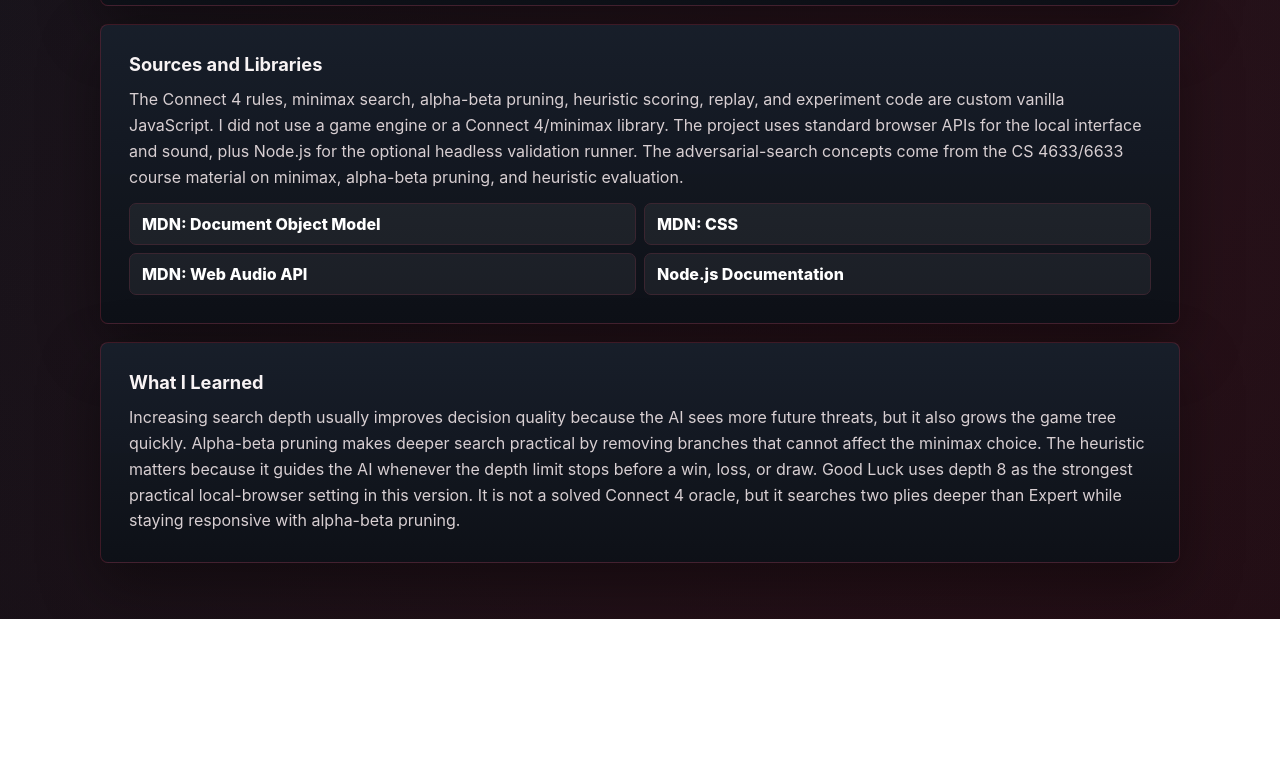
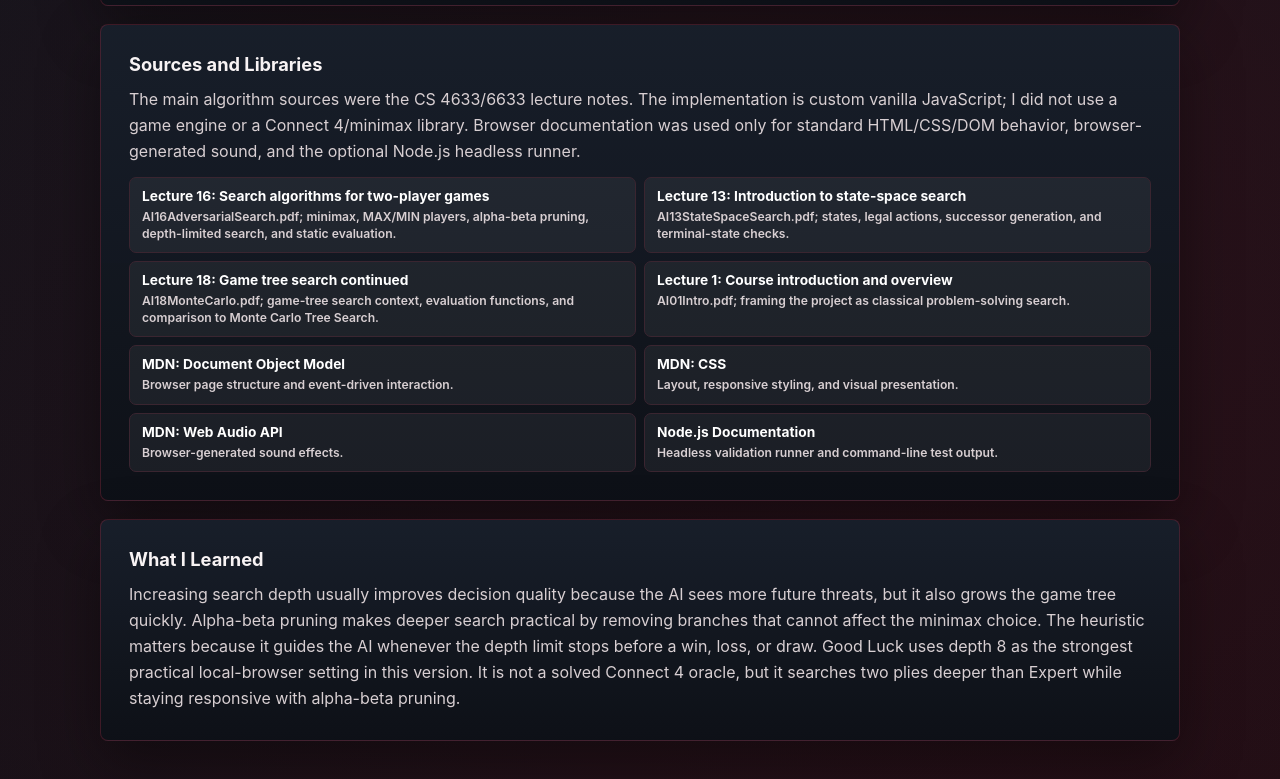
Before and after one commit to bt1142msstate/connect4-ai, a plain HTML site: page report.html in a window 1280 px wide. Shown: the part 3354-4133 px from the top of the page. Before the commit the page ends 3973 px from the top, so only its background shows below. Drawn offline with Linux system fonts and the light colour scheme.

Commit message:
Update report sources and ignore deliverables

```diff
--- a/report.html
+++ b/report.html
@@ -229,17 +229,19 @@
       <article class="report-section span-2">
         <h2>Sources and Libraries</h2>
         <p>
-          The Connect 4 rules, minimax search, alpha-beta pruning, heuristic scoring, replay, and experiment code are
-          custom vanilla JavaScript. I did not use a game engine or a Connect 4/minimax library. The project uses
-          standard browser APIs for the local interface and sound, plus Node.js for the optional headless validation
-          runner. The adversarial-search concepts come from the CS 4633/6633 course material on minimax, alpha-beta
-          pruning, and heuristic evaluation.
+          The main algorithm sources were the CS 4633/6633 lecture notes. The implementation is custom vanilla
+          JavaScript; I did not use a game engine or a Connect 4/minimax library. Browser documentation was used only
+          for standard HTML/CSS/DOM behavior, browser-generated sound, and the optional Node.js headless runner.
         </p>
         <div class="source-list">
-          <a href="https://developer.mozilla.org/en-US/docs/Web/API/Document_Object_Model">MDN: Document Object Model</a>
-          <a href="https://developer.mozilla.org/en-US/docs/Web/CSS">MDN: CSS</a>
-          <a href="https://developer.mozilla.org/en-US/docs/Web/API/Web_Audio_API">MDN: Web Audio API</a>
-          <a href="https://nodejs.org/api/">Node.js Documentation</a>
+          <div><strong>Lecture 16: Search algorithms for two-player games</strong><span>AI16AdversarialSearch.pdf; minimax, MAX/MIN players, alpha-beta pruning, depth-limited search, and static evaluation.</span></div>
+          <div><strong>Lecture 13: Introduction to state-space search</strong><span>AI13StateSpaceSearch.pdf; states, legal actions, successor generation, and terminal-state checks.</span></div>
+          <div><strong>Lecture 18: Game tree search continued</strong><span>AI18MonteCarlo.pdf; game-tree search context, evaluation functions, and comparison to Monte Carlo Tree Search.</span></div>
+          <div><strong>Lecture 1: Course introduction and overview</strong><span>AI01Intro.pdf; framing the project as classical problem-solving search.</span></div>
+          <a href="https://developer.mozilla.org/en-US/docs/Web/API/Document_Object_Model"><strong>MDN: Document Object Model</strong><span>Browser page structure and event-driven interaction.</span></a>
+          <a href="https://developer.mozilla.org/en-US/docs/Web/CSS"><strong>MDN: CSS</strong><span>Layout, responsive styling, and visual presentation.</span></a>
+          <a href="https://developer.mozilla.org/en-US/docs/Web/API/Web_Audio_API"><strong>MDN: Web Audio API</strong><span>Browser-generated sound effects.</span></a>
+          <a href="https://nodejs.org/api/"><strong>Node.js Documentation</strong><span>Headless validation runner and command-line test output.</span></a>
         </div>
       </article>
 
--- a/style/style.css
+++ b/style/style.css
@@ -1685,7 +1685,8 @@ th {
   margin-top: 12px;
 }
 
-.source-list a {
+.source-list a,
+.source-list div {
   display: block;
   padding: 10px 12px;
   border: 1px solid var(--line);
@@ -1694,6 +1695,22 @@ th {
   color: #ffffff;
   font-weight: 800;
   text-decoration: none;
+}
+
+.source-list strong {
+  display: block;
+  color: #ffffff;
+  font-size: 0.86rem;
+  line-height: 1.25;
+}
+
+.source-list span {
+  display: block;
+  margin-top: 4px;
+  color: #d8cfd2;
+  font-size: 0.76rem;
+  font-weight: 600;
+  line-height: 1.35;
 }
 
 .source-list a:hover {
@@ -2028,10 +2045,20 @@ th {
     margin-top: 7px;
   }
 
-  .source-list a {
+  .source-list a,
+  .source-list div {
     padding: 7px 8px;
     border-radius: 6px;
+  }
+
+  .source-list strong {
     font-size: 0.72rem;
+  }
+
+  .source-list span {
+    margin-top: 2px;
+    font-size: 0.62rem;
+    line-height: 1.25;
   }
 
   .table-wrap {
```
Also changed, not shown: 1 other file.
